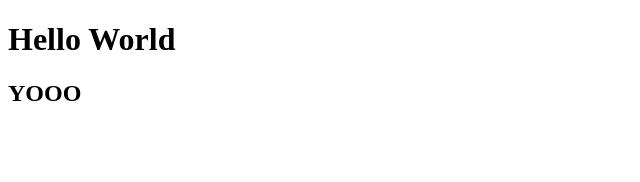
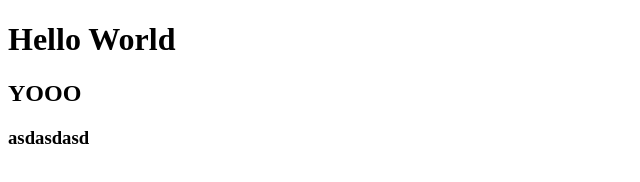
Before and after one commit to bibhashraya/demo-repo, a plain HTML site: page index.html in a window 1280 px wide. Shown: the whole page, without its empty margins (0-640 px from the left). Drawn offline with Linux system fonts and the light colour scheme.

Commit message:
added h3

```diff
--- a/index.html
+++ b/index.html
@@ -10,6 +10,7 @@
     <h1>Hello World</h1>
     <h2> YOOO
     </h2>
+    <h3>asdasdasd</h3>
 
 </body>
 </html>
```
